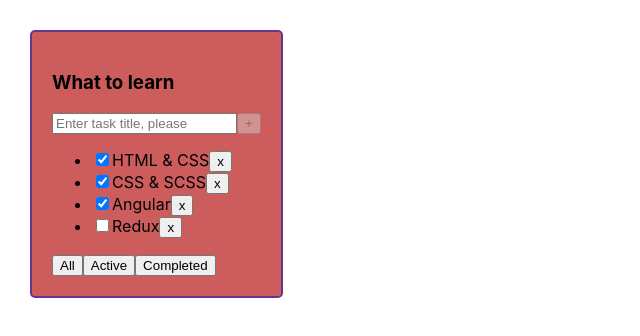
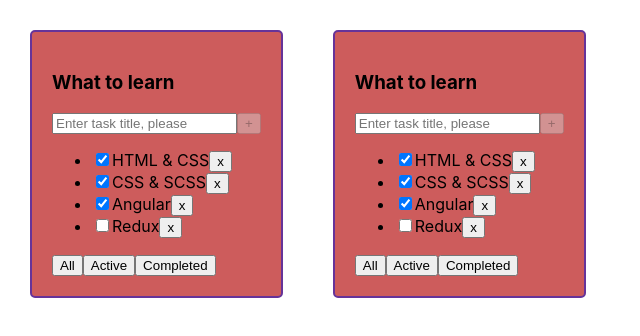
Before and after one commit to romantut1988/cases-distribution, a React (Create React App) app: page / in a window 1280 px wide. Shown: the top 336 px of the page, without its empty margins (0-640 px from the left). Built offline with nearby package versions, Linux system fonts and the light colour scheme; the HTML template or start-up script is replaced by a standard one.

Commit message:
sheet task list

```diff
--- a/src/App.tsx
+++ b/src/App.tsx
@@ -53,6 +53,14 @@ function App() {
                 changeTaskStatus={changeTaskStatus}
                 changeTodolistFilter={changeTodolistFilter}
             />
+            <TodoList
+                removeTask={removeTask}
+                title={"What to learn"}
+                tasks={tasksForRender}
+                addTask={addTask}
+                changeTaskStatus={changeTaskStatus}
+                changeTodolistFilter={changeTodolistFilter}
+            />
         </div>
     );
 }
```
